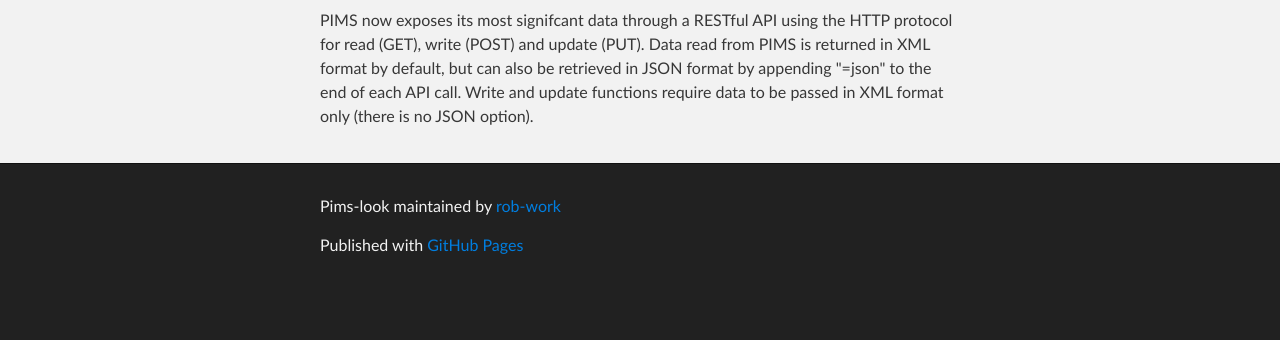
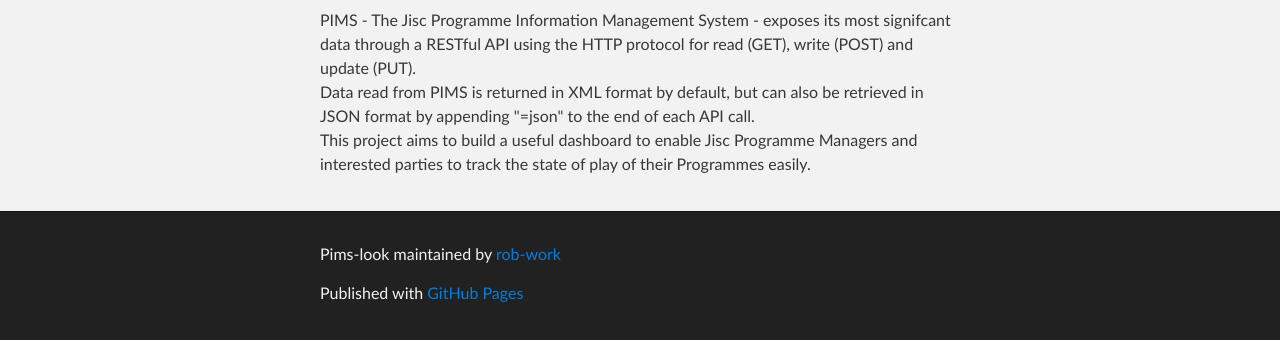
Before and after one commit to rob-work/PIMS-look, a plain HTML site: page index.html in a window 1280 px wide. Shown: the part 252-592 px from the top of the page. Drawn offline with Linux system fonts and the light colour scheme.

```diff
--- a/index.html
+++ b/index.html
@@ -31,7 +31,9 @@
     <!-- MAIN CONTENT -->
     <div id="main_content_wrap" class="outer">
       <section id="main_content" class="inner">
-        <p>PIMS now exposes its most signifcant data through a RESTful API using the HTTP protocol for read (GET), write (POST) and update (PUT).  Data read from PIMS is returned in XML format by default, but can also be retrieved in JSON format by appending "=json" to the end of each API call.  Write and update functions require data to be passed in XML format only (there is no JSON option).</p>
+        <p>PIMS - The Jisc Programme Information Management System - exposes its most signifcant data through a RESTful API using the HTTP protocol for read (GET), write (POST) and update (PUT).<br>
+Data read from PIMS is returned in XML format by default, but can also be retrieved in JSON format by appending "=json" to the end of each API call.<br>
+This project aims to build a useful dashboard to enable Jisc Programme Managers and interested parties to track the state of play of their Programmes easily.</p>
       </section>
     </div>
 
--- a/params.json
+++ b/params.json
@@ -1 +1 @@
-{"name":"Pims-look","tagline":"It's PIMS o'clock","body":"PIMS now exposes its most signifcant data through a RESTful API using the HTTP protocol for read (GET), write (POST) and update (PUT).  Data read from PIMS is returned in XML format by default, but can also be retrieved in JSON format by appending \"=json\" to the end of each API call.  Write and update functions require data to be passed in XML format only (there is no JSON option).","google":"UA-35282663-2","note":"Don't delete this file! It's used internally to help with page regeneration."}
+{"name":"Pims-look","tagline":"It's PIMS o'clock","body":"PIMS - The Jisc Programme Information Management System - exposes its most signifcant data through a RESTful API using the HTTP protocol for read (GET), write (POST) and update (PUT).  \r\nData read from PIMS is returned in XML format by default, but can also be retrieved in JSON format by appending \"=json\" to the end of each API call.  \r\nThis project aims to build a useful dashboard to enable Jisc Programme Managers and interested parties to track the state of play of their Programmes easily.","google":"UA-35282663-2","note":"Don't delete this file! It's used internally to help with page regeneration."}
```
